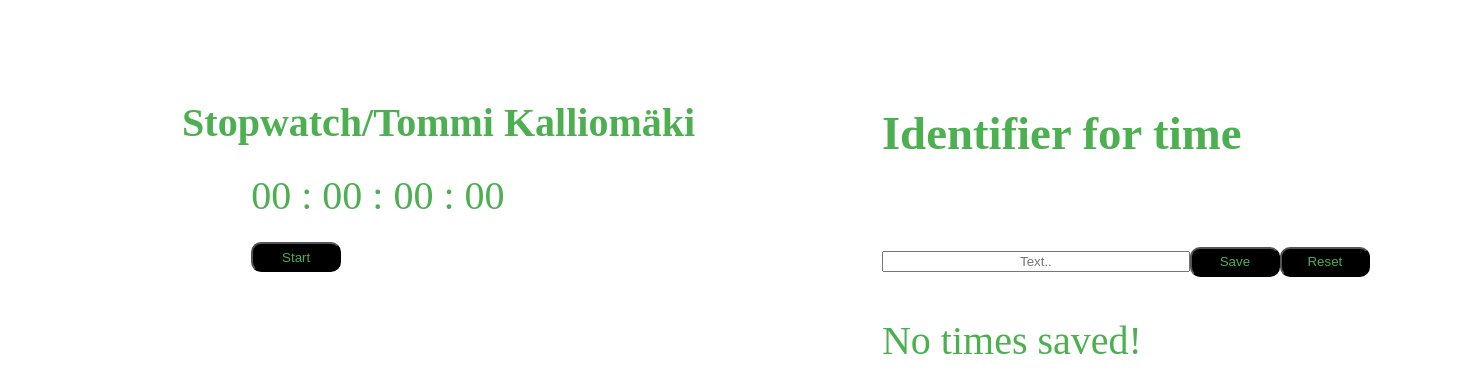
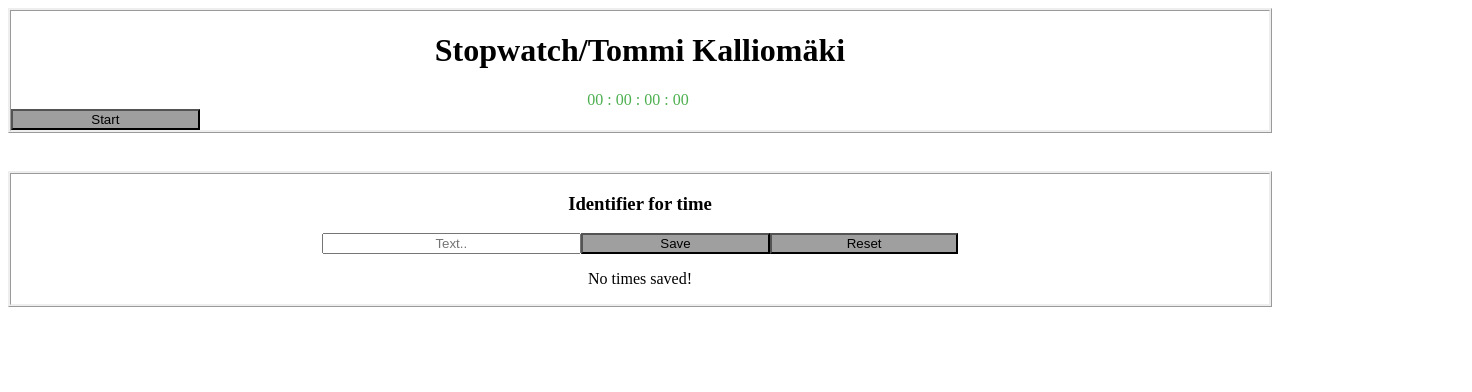
Before and after one commit to TommiKall/reactstopwatch, a React (Create React App) app: page / in a window 1280 px wide. Shown: the top 392 px of the page, 1472 px wide, since content can reach past the window. Built offline with nearby package versions, Linux system fonts and the light colour scheme; the HTML template or start-up script is replaced by a standard one.

Commit message:
muutokset

```diff
--- a/src/App.css
+++ b/src/App.css
@@ -1,33 +1,33 @@
 
 .otsikko{
-    position: absolute;
-    color:#4CAF50;
-    font-size: 40px;
-    padding-left: 6%;
+    color: black;
+    font-size: 0,4vw;
+    text-align: center;
+
+
+
 }
 
 .display{
-    padding-left: 18%;
-    margin-top: 100px;
+    display: flex;
+    justify-content: center;
     color: #4CAF50;
-    height: 30px;
     border-color: #4CAF50;
-    font-size: 40px;
+
+
+
+
+
+
 
 }
 
 .button{
 
     transition-duration: 0.4s;
-    border-radius: 10px;
-    overflow: hidden;
-    width: 90px;
-    height: 30px;
-    background-color: black;
-    color: #4CAF50;
-    margin-top: 40px;
-    align-items: center;
-
+    width: 15%;
+    background-color: rgba(146, 146, 146, 0.877);
+    color: black;
 
 }
 
@@ -35,40 +35,33 @@
     background-color: #4CAF50;
     color: white;
   }
-.allbuttons{
-    padding-left: 15%;
-    position: absolute;
-}
+
+
 
 .input{
-    width: 300px;
+
     text-align: center;
     color: #4CAF50;
+    width: 20%;
 
 }
 
 
 
 .stopwatch{
-  height: 100%;
-  width: 50%;
-  padding-left: 10%;
-  position: absolute;
-  /*background-color: black;*/
-  padding-top: 5%;
-
-
-
-
+ /* height: 50%;
+  width: 100%;*/
+  border-style: ridge;
+  margin: auto;
 }
 
 .saver{
-    height: 100%;
-    width: 50%;
-    left: 50%;
-    position: absolute;
+    border-style: ridge;
+    margin-top: 3%;
+
     /*background-color:black;*/
-    padding-top: 4%;
-    padding-left: 15%;
+    /*padding-top: 4%;*/
+    /*padding-left: 15%;
+    margin-top: auto;*/
 
 }
--- a/src/App.js
+++ b/src/App.js
@@ -4,7 +4,7 @@ import Display from './Display';
 import Saver from './Saver';
 import './App.css';
 
-
+<meta name="viewport" content="width=device-width, initial-scale=1.0"></meta>
 
 
 
```
Also changed, not shown: 1 other file (tests, documents, lock files or other folders).
